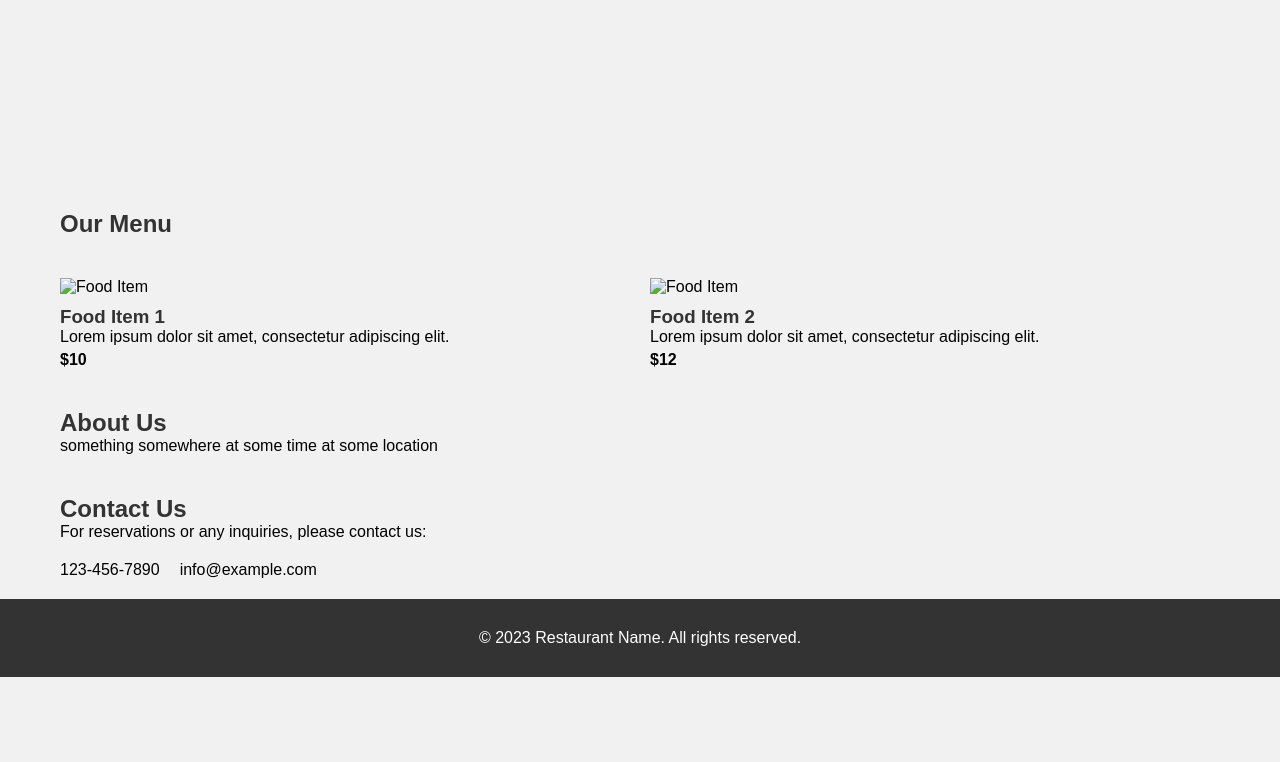
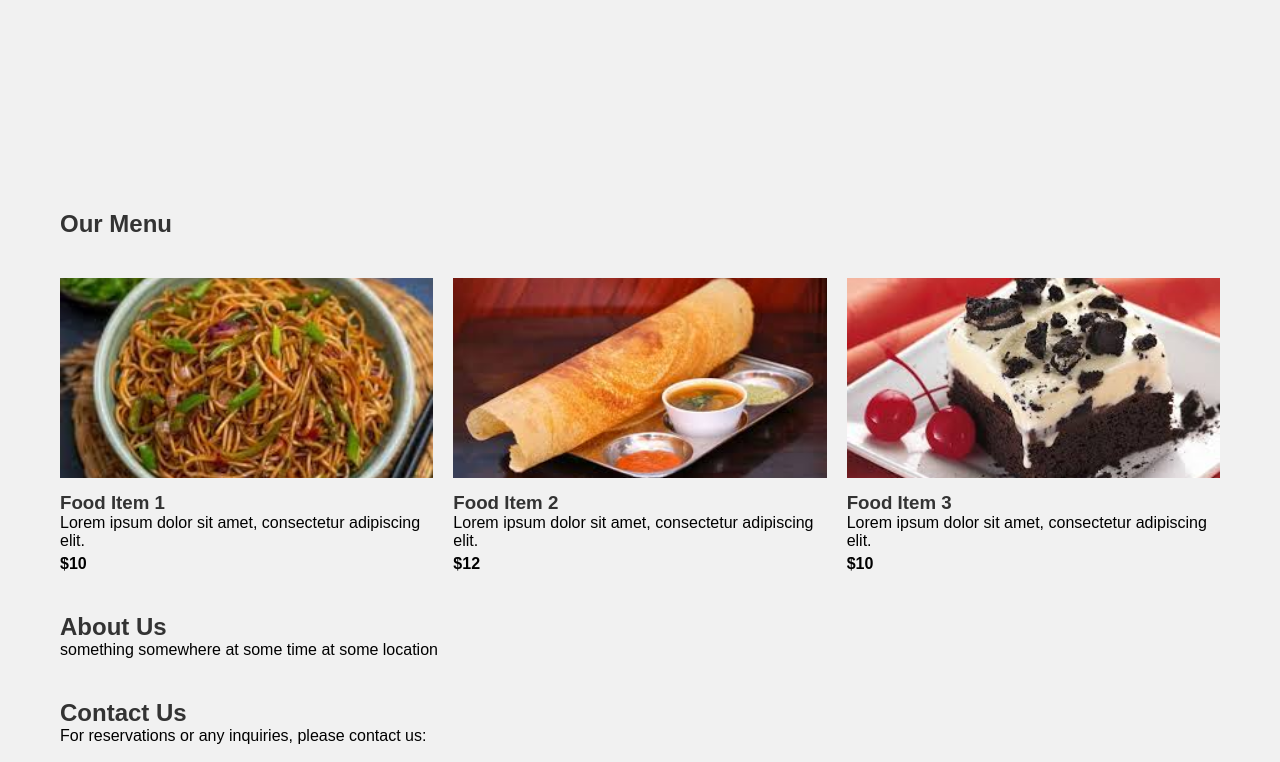
Before and after one commit to abstruselight/my_webdevz, a plain HTML site: page resturant.html in a window 1280 px wide. Shown: the part 416-1178 px from the top of the page. Before the commit the page ends 1093 px from the top, so only its background shows below. Drawn offline with Linux system fonts and the light colour scheme.

Commit message:
images file prblem sorted

```diff
--- a/resturant.html
+++ b/resturant.html
@@ -37,18 +37,23 @@
       <h2>Our Menu</h2>
       <div class="menu-items">
         <div class="menu-item">
-          <img src="food1.jpg" alt="Food Item">
+          <img src="food items1.jpg" alt="noodles">
           <h3>Food Item 1</h3>
           <p>Lorem ipsum dolor sit amet, consectetur adipiscing elit.</p>
           <span class="price">$10</span>
         </div>
         <div class="menu-item">
-          <img src="food2.jpg" alt="Food Item">
+          <img src="food items2.jpg" alt="Dosa" style="flex: auto;">
           <h3>Food Item 2</h3>
           <p>Lorem ipsum dolor sit amet, consectetur adipiscing elit.</p>
           <span class="price">$12</span>
         </div>
-        <!-- Add more menu items here -->
+        <div class="menu-item">
+          <img src="food items3.jpg" alt="choclate fudge">
+          <h3>Food Item 3</h3>
+          <p>Lorem ipsum dolor sit amet, consectetur adipiscing elit.</p>
+          <span class="price">$10</span>
+        </div>
       </div>
     </div>
   </section>
```
